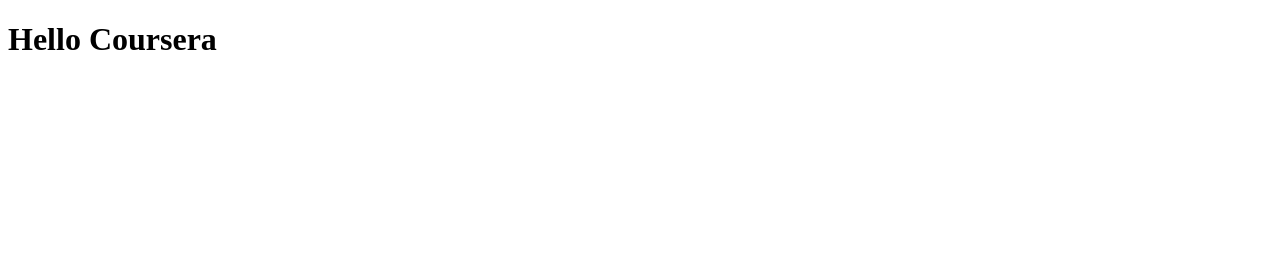
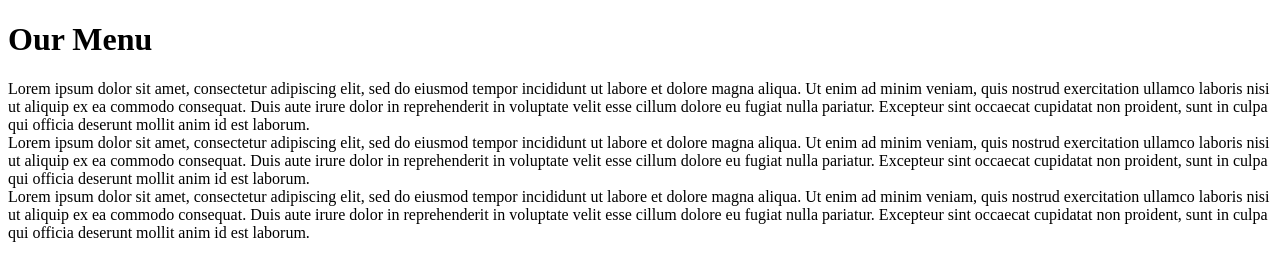
Before and after one commit to kannapples/coursera-course4, a plain HTML site: page index.html in a window 1280 px wide. Drawn offline with Linux system fonts and the light colour scheme.

Commit message:
start building div structure

```diff
--- /dev/null
+++ b/css/stylesheet.css
@@ -0,0 +1,25 @@
+/* TABLET VIEW */
+@media (min-width: 768px;) and (max-width: 991px) {
+	div {
+    box-sizing: border-box;
+    width: 50%;
+    float: left;
+  }
+}
+
+/* PHONE VIEW */
+@media (max-width: 767px) {
+	/*maybe change this to more of a list format for super thin displays/phones?*/
+	div {
+    box-sizing: border-box;
+    width: 100%;
+    float: left;
+  }
+}
+
+/* DESKTOP VIEW */
+div {
+  box-sizing: border-box;
+  width: 30%;
+  float: left;
+}
--- a/index.html
+++ b/index.html
@@ -1,10 +1,22 @@
 <!DOCTYPE html>
 <html>
 <head>
-	<title>Hello Coursera</title>
+	<title>Coursera W2</title>
 </head>
 <body>
-	<h1>Hello Coursera</h1>
+	<h1>Our Menu</h1>
+
+	<div>
+		Lorem ipsum dolor sit amet, consectetur adipiscing elit, sed do eiusmod tempor incididunt ut labore et dolore magna aliqua. Ut enim ad minim veniam, quis nostrud exercitation ullamco laboris nisi ut aliquip ex ea commodo consequat. Duis aute irure dolor in reprehenderit in voluptate velit esse cillum dolore eu fugiat nulla pariatur. Excepteur sint occaecat cupidatat non proident, sunt in culpa qui officia deserunt mollit anim id est laborum.
+	</div>
+
+	<div>
+		Lorem ipsum dolor sit amet, consectetur adipiscing elit, sed do eiusmod tempor incididunt ut labore et dolore magna aliqua. Ut enim ad minim veniam, quis nostrud exercitation ullamco laboris nisi ut aliquip ex ea commodo consequat. Duis aute irure dolor in reprehenderit in voluptate velit esse cillum dolore eu fugiat nulla pariatur. Excepteur sint occaecat cupidatat non proident, sunt in culpa qui officia deserunt mollit anim id est laborum.
+	</div>
+
+	<div>
+		Lorem ipsum dolor sit amet, consectetur adipiscing elit, sed do eiusmod tempor incididunt ut labore et dolore magna aliqua. Ut enim ad minim veniam, quis nostrud exercitation ullamco laboris nisi ut aliquip ex ea commodo consequat. Duis aute irure dolor in reprehenderit in voluptate velit esse cillum dolore eu fugiat nulla pariatur. Excepteur sint occaecat cupidatat non proident, sunt in culpa qui officia deserunt mollit anim id est laborum.
+	</div>
 
 </body>
 </html>
```
